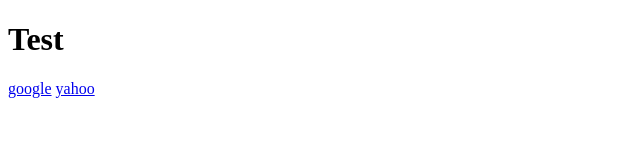
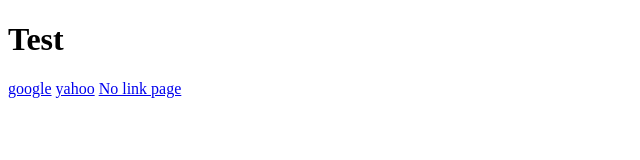
Before and after one commit to joshleichtung/html_test, a plain HTML site: page index.html in a window 1280 px wide. Shown: the whole page, without its empty margins (0-640 px from the left). Drawn offline with Linux system fonts and the light colour scheme.

Commit message:
add link to no_links.html

```diff
--- a/index.html
+++ b/index.html
@@ -8,5 +8,6 @@
   <h1>Test</h1>
   <a href="http://google.com">google</a>
   <a href="http://yahoo.com">yahoo</a>
+  <a href="no_links.html">No link page</a>
 </body>
 </html>
```
